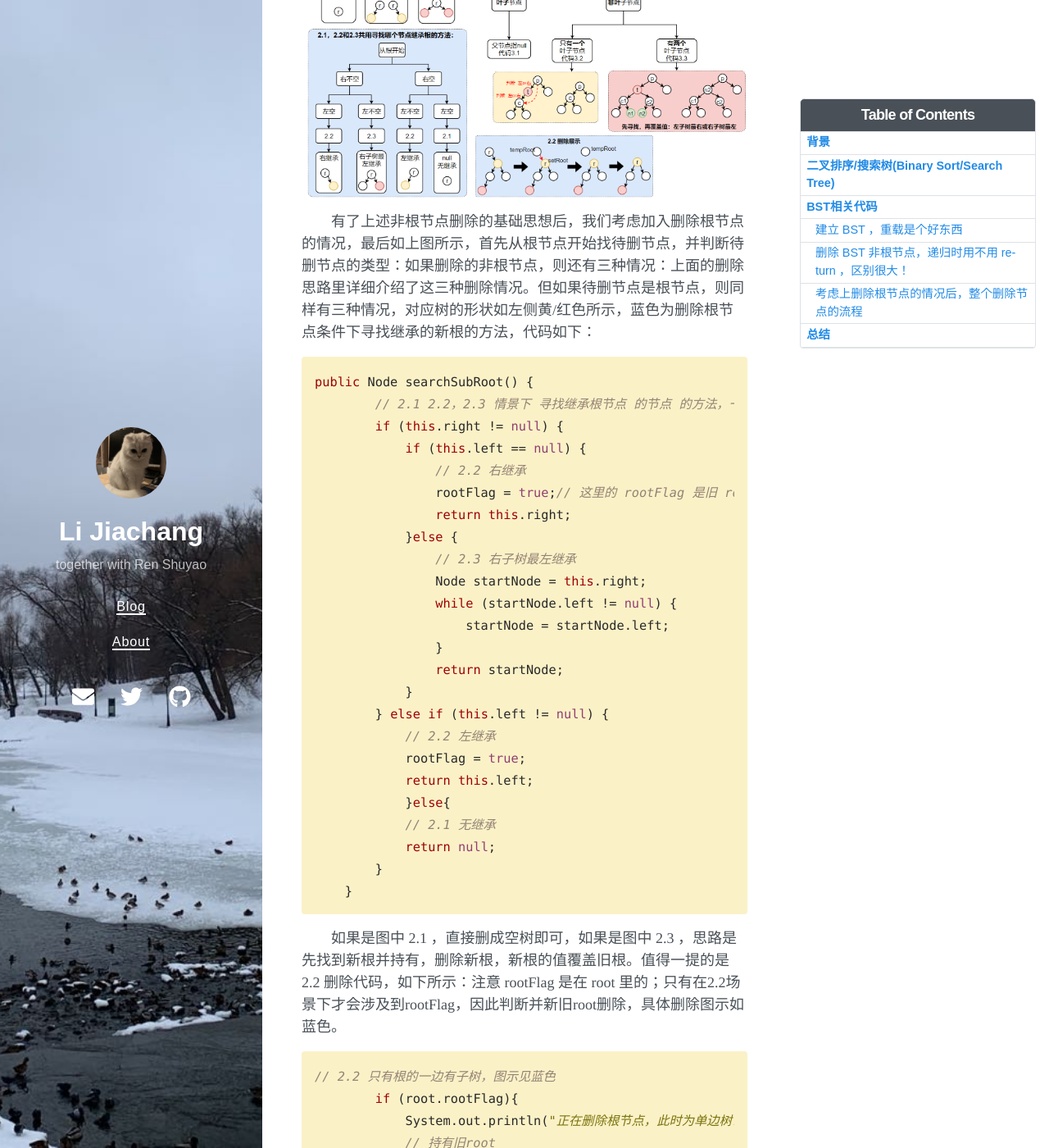
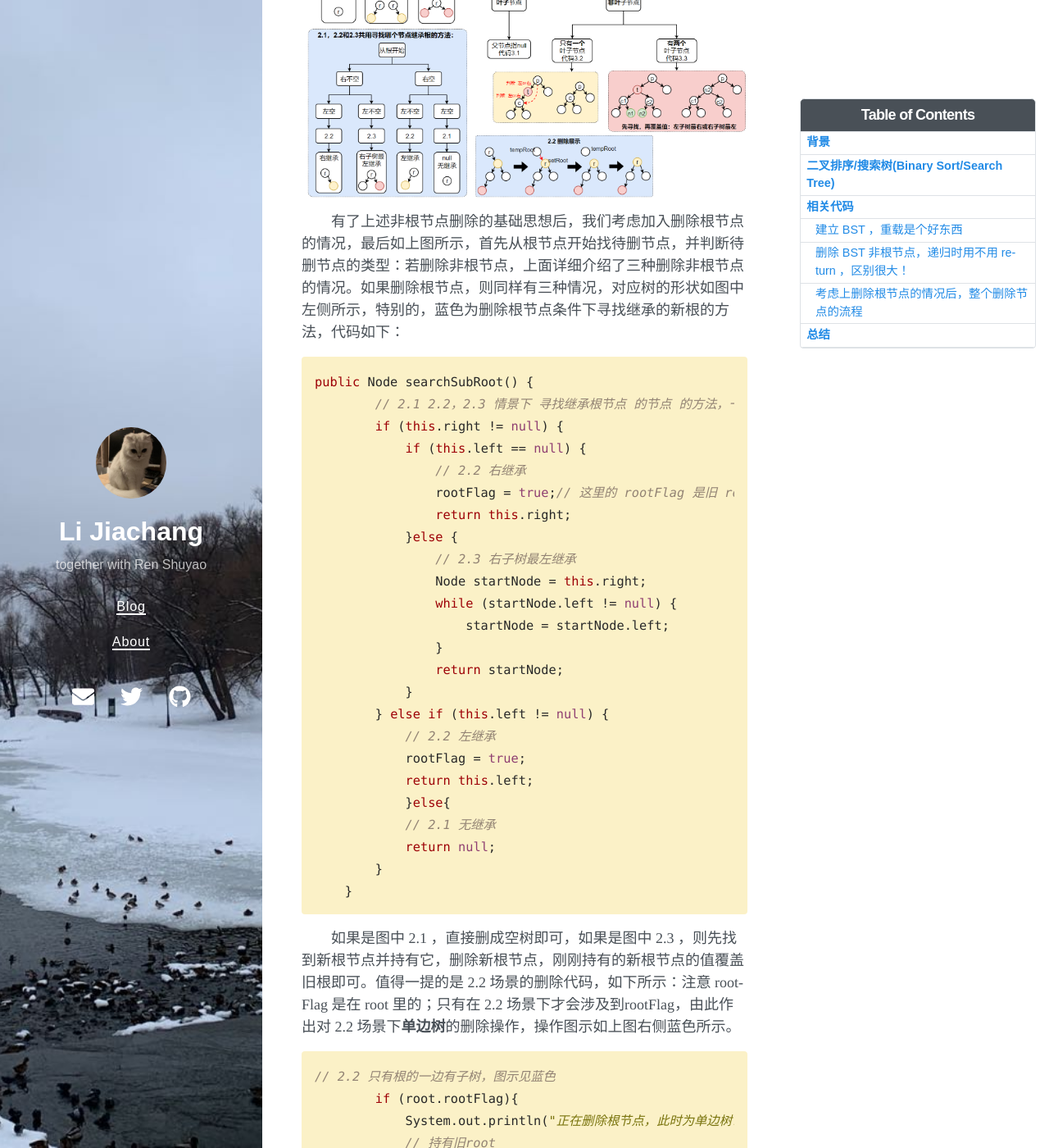
Before and after one commit to Jeremy1Lee/Jeremy1Lee.github.io, a Jekyll site: the page built from _posts/2022-09-28-binary-search-tree.md, in a window 1280 px wide and 1400 px high, scrolled down 4500 px. Shown: the whole window at 82% size. Built offline with Jekyll 4.4.1, drawn with Linux system fonts in a browser that asks for light colours; nearby versions of some CDN libraries; some of the changed text lies outside the part shown.

Commit message:
Update 2022-09-28-binary-search-tree.md

```diff
--- a/_posts/2022-09-28-binary-search-tree.md
+++ b/_posts/2022-09-28-binary-search-tree.md
@@ -25,7 +25,7 @@
 &emsp;&emsp;如图，检索效率类似于二分查找，在添加 2 节点时，找到添加位置后，添加也类似链表的挂载，删除速度也很快。
 ![bst01.png](/images/bst01.png "BST"){: .align-center}
 
-## BST相关代码
+## 相关代码
 
 ### 建立 BST ，重载是个好东西
 
@@ -123,7 +123,7 @@
 
 ![chart06.png](/images/chart06.png "flowchart-BSTdel"){: .align-center}
 
-&emsp;&emsp;有了上述非根节点删除的基础思想后，我们考虑加入删除根节点的情况，最后如上图所示，首先从根节点开始找待删节点，并判断待删节点的类型：如果删除的非根节点，则还有三种情况：上面的删除思路里详细介绍了这三种删除情况。但如果待删节点是根节点，则同样有三种情况，对应树的形状如左侧黄/红色所示，蓝色为删除根节点条件下寻找继承的新根的方法，代码如下：
+&emsp;&emsp;有了上述非根节点删除的基础思想后，我们考虑加入删除根节点的情况，最后如上图所示，首先从根节点开始找待删节点，并判断待删节点的类型：若删除非根节点，上面详细介绍了三种删除非根节点的情况。如果删除根节点，则同样有三种情况，对应树的形状如图中左侧所示，特别的，蓝色为删除根节点条件下寻找继承的新根的方法，代码如下：
 
 {% highlight js %}
 public Node searchSubRoot() {
@@ -152,7 +152,7 @@
     }
 {% endhighlight %}
 
-&emsp;&emsp;如果是图中 2.1 ，直接删成空树即可，如果是图中 2.3 ，思路是先找到新根并持有，删除新根，新根的值覆盖旧根。值得一提的是 2.2 删除代码，如下所示：注意 rootFlag 是在 root 里的；只有在2.2场景下才会涉及到rootFlag，因此判断并新旧root删除，具体删除图示如蓝色。
+&emsp;&emsp;如果是图中 2.1 ，直接删成空树即可，如果是图中 2.3 ，则先找到新根节点并持有它，删除新根节点，刚刚持有的新根节点的值覆盖旧根即可。值得一提的是 2.2 场景的删除代码，如下所示：注意 rootFlag 是在 root 里的；只有在 2.2 场景下才会涉及到rootFlag，由此作出对 2.2 场景下**单边树**的删除操作，操作图示如上图右侧蓝色所示。
 
 {% highlight js %}
 // 2.2 只有根的一边有子树，图示见蓝色
@@ -172,26 +172,26 @@
 
 ## 总结
 
-这部分代码的体会：
+对二叉排序**树增，删，改，查**代码的体会：
 
-1） 注意下面的<mark> return </mark>：
+1） 注意下面的 **return语句**：如果不**return**，而是直接 this.left.searchParentNode(value) ，会怎么样？
 
 {% highlight js %}
 public Node searchParentNode(int value) {
-        // 先写 this.left != null 防止nullpointer
+        // 先写 this.left != null 防止nullpointerE
         if ((this.left != null && this.left.value == value) || (this.right != null && this.right.value == value)) {
             return this;
         }
         if (value < this.value && this.left != null) {
-            // 这里一定要return！！！！不然永远都会执行到 下面的return null，怎么都是null！
+            // 这里一定要return！！！！不然永远都只会执行到 下面的return null，怎么都是返回null！导致异常！
             return this.left.searchParentNode(value);
         }
         if (value >= this.value && this.right != null) {
-            // BST 要尽量避免相同值，根据add()，≥都放在右了，所以这里也去右边找；
             return this.right.searchParentNode(value);
+            // 如果不写 return 会怎么样？
         }
         return null;
     }
 {% endhighlight %}
 
-2）类中**成员 Boolean 变量**的设置，方便条件判断，见上面的<mark> rootFlag </mark>。
+2）活用类中**成员 Boolean 变量**，方便条件判断，见上面的 **rootFlag** 。
```
